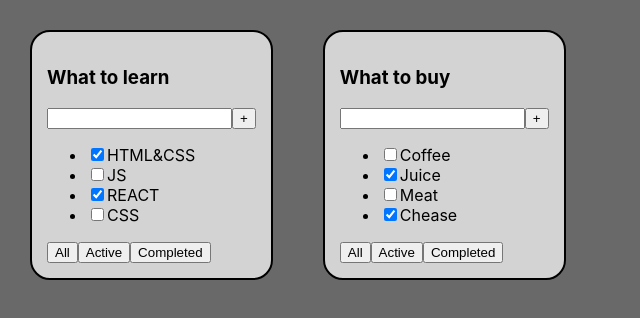
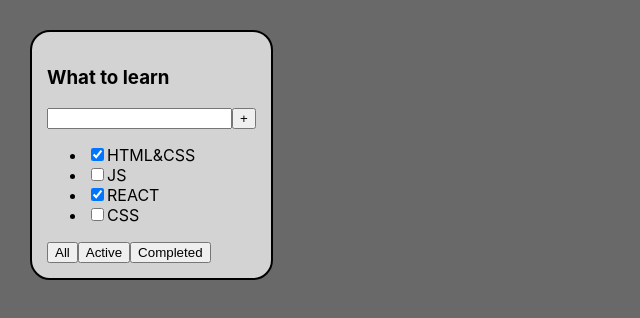
Before and after one commit to ArtyomKub/trello-system, a React (Create React App) app: page / in a window 1280 px wide. Shown: the top 318 px of the page, without its empty margins (0-640 px from the left). Built offline with nearby package versions, Linux system fonts and the light colour scheme.

Commit message:
Delete unused object tasks

```diff
--- a/src/App.tsx
+++ b/src/App.tsx
@@ -5,27 +5,21 @@ import {TaskType, TodoList} from './TodoList';
 
 function App() {
 
-    const todoListTitle_1 = 'What to learn'
-    // const todoListTitle_1 = 'What to learn'
-    const todoListTitle_2 = 'What to buy'
-    const tasks_1: Array<TaskType> = [
+    const todoListTitle = 'What to learn'
+    const tasks: Array<TaskType> = [
         {id: 1, isDone: true, title: 'HTML&CSS'},
         {id: 2, isDone: false, title: 'JS'},
         {id: 3, isDone: true, title: 'REACT'},
         {id: 4, isDone: false, title: 'CSS'},
     ]
 
-    const tasks_2: Array<TaskType> = [
-        {id: 1, isDone: false, title: 'Coffee'},
-        {id: 2, isDone: true, title: 'Juice'},
-        {id: 3, isDone: false, title: 'Meat'},
-        {id: 4, isDone: true, title: 'Chease'},
-    ]
 
     return (
         <div className="App">
-            <TodoList title={todoListTitle_1} tasks={tasks_1}/>
-            <TodoList title={todoListTitle_2} tasks={tasks_2}/>
+            <TodoList
+                title={todoListTitle}
+                tasks={tasks}
+            />
         </div>
     );
 }
```
